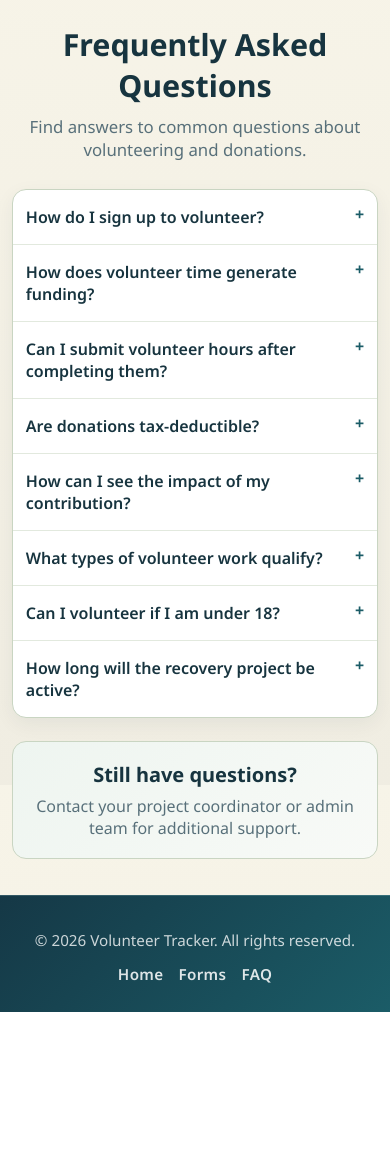
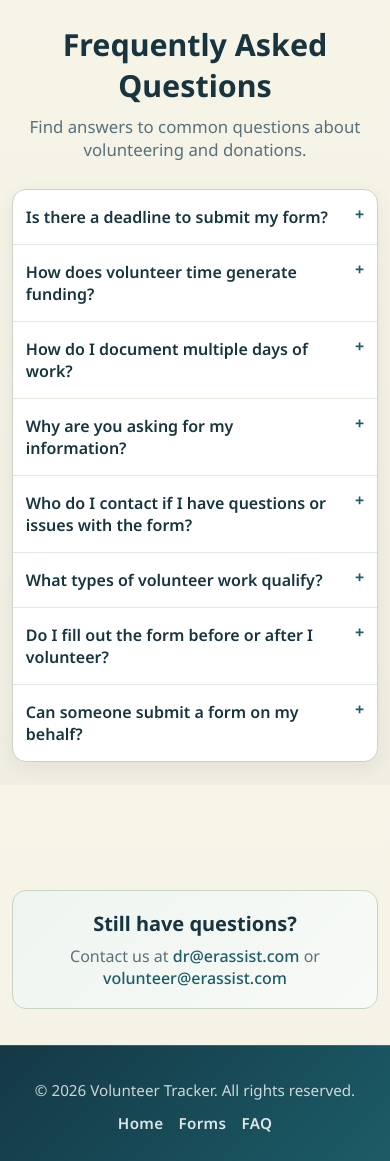
Before and after one commit to Aleahb00/VolunteerTracking, a Django app: page /faq/ in a window 390 px wide. Shown: the part 59-1220 px from the top of the page. Before the commit the page ends 1071 px from the top, so only its background shows below. Run offline with Django 4.2, Linux system fonts and the light colour scheme; parts of the project's set-up code (start-up, migrations or seed data) failed here and were passed over.

Commit message:
daytime changes 03/21/26

```diff
--- a/app/static/css/faq.css
+++ b/app/static/css/faq.css
@@ -121,7 +121,7 @@ body {
 }
 
 .faq-help {
-	margin-top: 1.4rem;
+	margin-top: 8rem;
 	text-align: center;
 	background: linear-gradient(135deg, #eef5f0, #f8faf7);
 	border: 1px solid var(--faq-border);
@@ -140,6 +140,16 @@ body {
 	color: var(--faq-muted);
 }
 
+.faq-help-text a {
+	color: var(--faq-accent);
+	text-decoration: none;
+	font-weight: 500;
+}
+
+.faq-help-text a:hover {
+	text-decoration: underline;
+}
+
 @media (max-width: 640px) {
 	.faq-page {
 		padding: 1.5rem 0.75rem 2.25rem;
--- a/app/static/css/landing.css
+++ b/app/static/css/landing.css
@@ -381,7 +381,7 @@ header {
   position: relative;
   background:
     linear-gradient(rgba(10, 35, 30, 0.70), rgba(10, 35, 30, 0.70)),
-    url('/static/images/icestorm.png') center/cover no-repeat;
+    url('/static/images/photo.jpg') center/cover no-repeat;
   background-color: var(--teal-dark);
   padding: 110px 40px;
   text-align: center;
@@ -420,6 +420,9 @@ header {
   color: var(--text-muted);
   font-size: 0.95rem;
   margin-bottom: 48px;
+  width: 60%;
+  margin-left: auto;
+  margin-right: auto;
 }
 
 .recovery-card {
--- a/app/templates/admin_dashboard.html
+++ b/app/templates/admin_dashboard.html
@@ -481,8 +481,8 @@
 
                                                 <footer class="submission-modal-foot">
                                                 </footer>
-    </div>
-</div>
+                                            </div>
+                                        </div>
                                     </td>
                                 </tr>
                             {% empty %}
@@ -498,7 +498,6 @@
 
         <section id="flagged-panel" class="dash-grid tab-panel" {% if active_tab != 'flagged-panel' %}hidden{% endif %}>
             <article class="dash-block">
-
                 <h2>Flagged Volunteers</h2>
                 <ul class="record-list">
                     {% for volunteer in flagged_volunteers %}
--- a/app/templates/faq.html
+++ b/app/templates/faq.html
@@ -17,28 +17,28 @@
 
 	<section class="faq-card" aria-label="Frequently asked questions">
 		<details class="faq-item">
-			<summary class="faq-question">How do I sign up to volunteer?</summary>
-			<p class="faq-answer">Go to the submissions form, select Volunteer, complete your details, and submit your hours.</p>
+			<summary class="faq-question">Is there a deadline to submit my form?</summary>
+			<p class="faq-answer">Please submit your form as soon as possible after completing your volunteer work to ensure accurate tracking.</p>
 		</details>
 
 		<details class="faq-item">
 			<summary class="faq-question">How does volunteer time generate funding?</summary>
-			<p class="faq-answer">Volunteer hours are tracked and converted into value using the project hourly rate configured by the admin.</p>
+			<p class="faq-answer">Volunteer hours are tracked and reported, which can help secure funding, grants, or support by showing community involvement and the impact of the work completed.</p>
 		</details>
 
 		<details class="faq-item">
-			<summary class="faq-question">Can I submit volunteer hours after completing them?</summary>
-			<p class="faq-answer">Yes. Enter the date you completed the work and provide a clear description in the form.</p>
+			<summary class="faq-question">How do I document multiple days of work?</summary>
+			<p class="faq-answer">For multiple days of work, submit a separate form for each day.</p>
 		</details>
 
 		<details class="faq-item">
-			<summary class="faq-question">Are donations tax-deductible?</summary>
-			<p class="faq-answer">Tax treatment depends on your local laws and organization status, so verify with your tax advisor.</p>
+			<summary class="faq-question">Why are you asking for my information?</summary>
+			<p class="faq-answer">We collect basic information to verify volunteer hours and ensure accurate record-keeping.</p>
 		</details>
 
 		<details class="faq-item">
-			<summary class="faq-question">How can I see the impact of my contribution?</summary>
-			<p class="faq-answer">Admins can review totals, hours, and project summaries from the dashboard to track impact over time.</p>
+			<summary class="faq-question">Who do I contact if I have questions or issues with the form?</summary>
+			<p class="faq-answer">A: If you have any questions, please reach out using the contact information provided on this page.</p>
 		</details>
 
 		<details class="faq-item">
@@ -47,19 +47,19 @@
 		</details>
 
 		<details class="faq-item">
-			<summary class="faq-question">Can I volunteer if I am under 18?</summary>
-			<p class="faq-answer">It depends on project rules. Some projects may require guardian consent or minimum age requirements.</p>
+			<summary class="faq-question">Do I fill out the form before or after I volunteer?</summary>
+			<p class="faq-answer">AFTER completing your volunteer work, since the form is used to document the work performed.</p>
 		</details>
 
 		<details class="faq-item">
-			<summary class="faq-question">How long will the recovery project be active?</summary>
-			<p class="faq-answer">Project timelines vary. Check the selected project details page for current status and availability.</p>
+			<summary class="faq-question">Can someone submit a form on my behalf?</summary>
+			<p class="faq-answer">No, each volunteer should submit their own form to ensure accuracy.</p>
 		</details>
 	</section>
 
 	<section class="faq-help">
 		<h2 class="faq-help-title">Still have questions?</h2>
-		<p class="faq-help-text">Contact your project coordinator or admin team for additional support.</p>
+		<p class="faq-help-text">Contact us at <a href="mailto:dr@erassist.com">dr@erassist.com</a> or <a href="mailto:volunteer@erassist.com">volunteer@erassist.com</a> </p>
 	</section>
 </main>
     {% include 'footer.html' %}
```
Also changed, not shown: app/static/css/admin_dashboard.css (+71 -23 lines), app/static/css/general_dashboard.css (+50 -4 lines), app/templates/landing.html (+6 -3 lines), app/static/images/after-icestorm.webp (added), app/static/images/before-icestorm.webp (added), app/static/images/photo.jpg (added), db.sqlite3.
